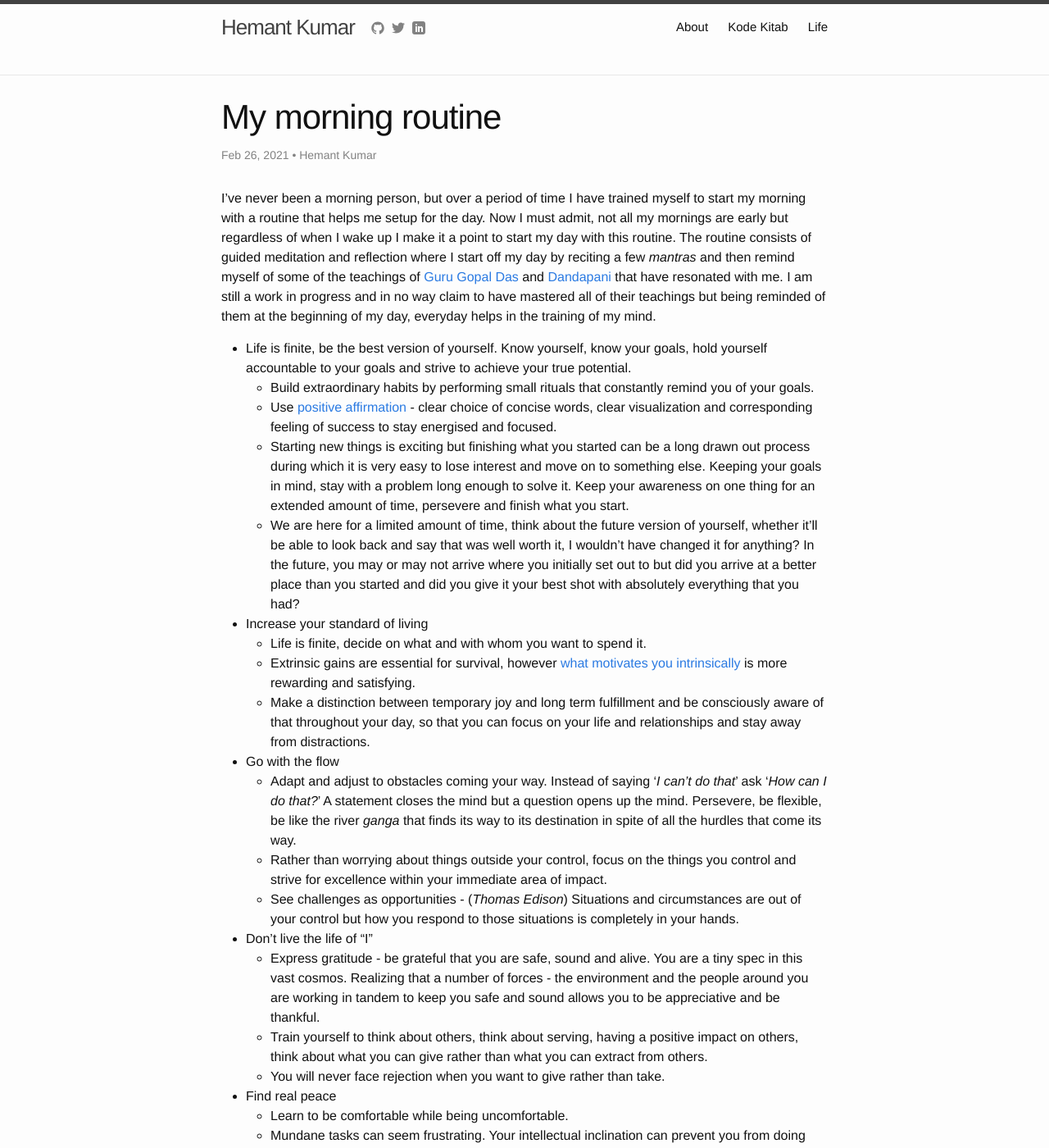
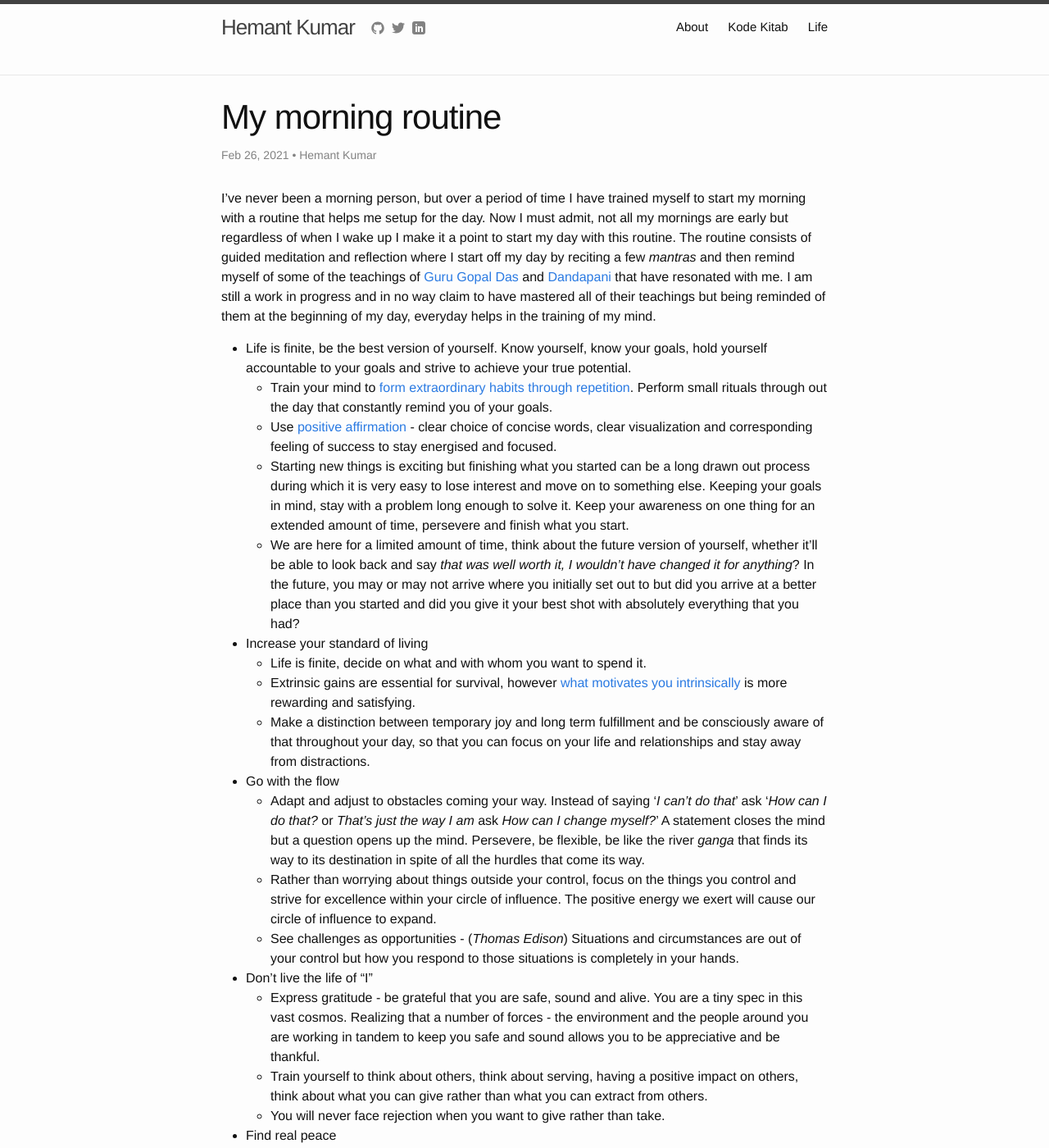
Before and after one commit to hemantksingh/hemantksingh.github.io, a Jekyll site: the page built from _posts/life/2021-02-25-my-morning-routine.markdown, in a window 1280 px wide and 1400 px high. Shown: the whole window at 82% size. Built offline with Jekyll 4.4.1, drawn with Linux system fonts in a browser that asks for light colours; comment, search, counter and statistics services are not loaded.

Commit message:
Good habbits via repitition

```diff
--- a/_posts/life/2021-02-25-my-morning-routine.markdown
+++ b/_posts/life/2021-02-25-my-morning-routine.markdown
@@ -12,10 +12,10 @@ modified_time: '2021-03-04T23:31:00.000-08:00'
 I've never been a morning person, but over a period of time I have trained myself to start my morning with a routine that helps me setup for the day. Now I must admit, not all my mornings are early but regardless of when I wake up I make it a point to start my day with this routine. The routine consists of guided meditation and reflection where I start off my day by reciting a few *mantras* and then remind myself of some of the teachings of [Guru Gopal Das](https://twitter.com/gaurgopald) and [Dandapani](https://twitter.com/DandapaniLLC) that have resonated with me. I am still a work in progress and in no way claim to have mastered all of their teachings but being reminded of them at the beginning of my day, everyday helps in the training of my mind.
 
 - Life is finite, be the best version of yourself. Know yourself, know your goals, hold yourself accountable to your goals and strive to achieve your true potential.
-  - Build extraordinary habits by performing small rituals that constantly remind you of your goals.
+  - Train your mind to [form extraordinary habits through repetition](https://www.sciencedaily.com/releases/2019/01/190128105227.htm). Perform small rituals through out the day that constantly remind you of your goals.
   - Use [positive affirmation](https://positivepsychology.com/daily-affirmations/) - clear choice of concise words, clear visualization and corresponding feeling of success to stay energised and focused.
   - Starting new things is exciting but finishing what you started can be a long drawn out process during which it is very easy to lose interest and move on to something else. Keeping your goals in mind, stay with a problem long enough to solve it. Keep your awareness on one thing for an extended amount of time, persevere and finish what you start.
-  - We are here for a limited amount of time, think about the future version of yourself, whether it'll be able to look back and say that was well worth it, I wouldn't have changed it for anything? In the future, you may or may not arrive where you initially set out to but did you arrive at a better place than you started and did you give it your best shot with absolutely everything that you had?
+  - We are here for a limited amount of time, think about the future version of yourself, whether it'll be able to look back and say *that was well worth it, I wouldn't have changed it for anything*? In the future, you may or may not arrive where you initially set out to but did you arrive at a better place than you started and did you give it your best shot with absolutely everything that you had?
 
 - Increase your standard of living
   - Life is finite, decide on what and with whom you want to spend it.
@@ -23,8 +23,8 @@ I've never been a morning person, but over a period of time I have trained mysel
   - Make a distinction between temporary joy and long term fulfillment and be consciously aware of that throughout your day, so that you can focus on your life and relationships and stay away from distractions.
 
 - Go with the flow
-  - Adapt and adjust to obstacles coming your way. Instead of saying '*I can't do that*' ask '*How can I do that?*' A statement closes the mind but a question opens up the mind.  Persevere, be flexible, be like the river *ganga* that finds its way to its destination in spite of all the hurdles that come its way.
-  - Rather than worrying about things outside your control, focus on the things you control and strive for excellence within your immediate area of impact.
+  - Adapt and adjust to obstacles coming your way. Instead of saying '*I can't do that*' ask '*How can I do that?* or *That's just the way I am* ask *How can I change myself?*' A statement closes the mind but a question opens up the mind.  Persevere, be flexible, be like the river *ganga* that finds its way to its destination in spite of all the hurdles that come its way.
+  - Rather than worrying about things outside your control, focus on the things you control and strive for excellence within your circle of influence. The positive energy we exert will cause our circle of influence to expand.
   - See challenges as opportunities - (*Thomas Edison*) Situations and circumstances are out of your control but how you respond to those situations is completely in your hands.
 
 - Don't live the life of "I"
```
